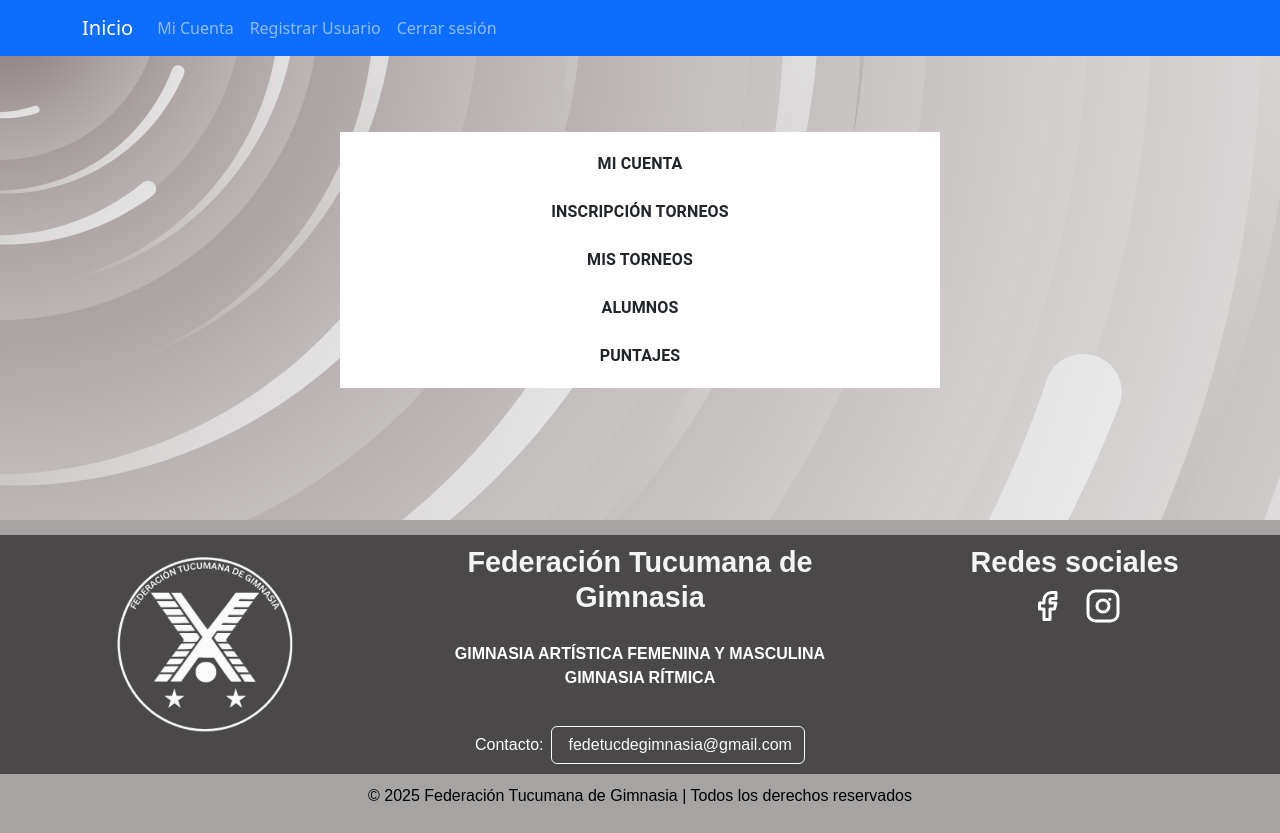
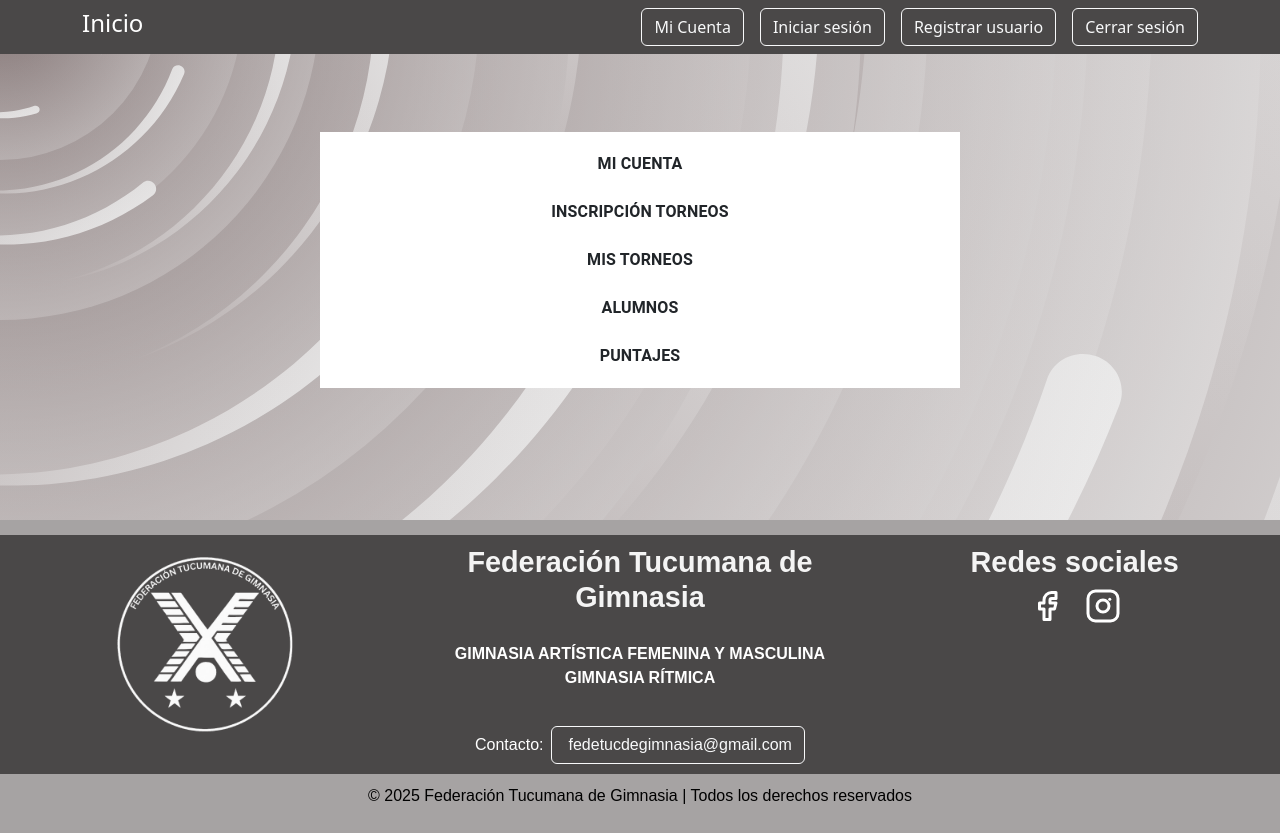
Before and after one commit to facundoCuezzo/torneosGym, a React (Vite) app: page /homePage in a window 1280 px wide. Built offline with nearby package versions, Linux system fonts and the light colour scheme.

Commit message:
termino navbar y modifico tamaño de cards en homepage y logo en register

```diff
--- a/src/components/NavBar.tsx
+++ b/src/components/NavBar.tsx
@@ -1,21 +1,40 @@
-import { Navbar, Container, Nav } from 'react-bootstrap';
+import { Navbar, Container, Nav } from "react-bootstrap";
+import { NavLink } from "react-router-dom";
 
 function NavbarComp() {
   return (
-    <>
-      <Navbar bg="primary" data-bs-theme="dark" fixed="top">
-        <Container>
-          <Navbar.Brand href="/HomePage">Inicio</Navbar.Brand>
-          <Nav className="me-auto">
-            <Nav.Link href="/mi-cuenta">Mi Cuenta</Nav.Link>
-            <Nav.Link href="/register">Registrar Usuario</Nav.Link>
-            <Nav.Link href="/">Cerrar sesión</Nav.Link>
-          </Nav>
-        </Container>
-      </Navbar>
-
-
-    </>
+    <Navbar className="navColor" data-bs-theme="dark" fixed="top">
+      <Container>
+        <Nav className="d-flex justify-content-between align-items-center gap-2 w-100">
+          <NavLink to="/HomePage" className={"text-white text-decoration-none"}>
+            <h4>Inicio</h4>
+          </NavLink>
+          <div className="d-flex gap-3">
+            <NavLink
+              to="/mi-cuenta"
+              className={"text-decoration-none btn btn-outline-light"}
+            >
+              Mi Cuenta
+            </NavLink>
+            <NavLink
+              to="/"
+              className={"text-decoration-none btn btn-outline-light"}
+            >
+              Iniciar sesión
+            </NavLink>
+            <NavLink
+              to="/register"
+              className={"text-decoration-none btn btn-outline-light"}
+            >
+              Registrar usuario
+            </NavLink>
+            <NavLink to="*" className={"text-decoration-none btn btn-outline-light"}>
+              Cerrar sesión
+            </NavLink>
+          </div>
+        </Nav>
+      </Container>
+    </Navbar>
   );
 }
 
--- a/src/pages/HomePage.tsx
+++ b/src/pages/HomePage.tsx
@@ -14,7 +14,7 @@
 
   return (
     <div style={{ display: "flex", flexDirection: "column", alignItems: "center", justifyContent: "center", height: "65vh" }}>
-      <List sx={{ width: "50%", maxWidth: 600, bgcolor: "background.paper" }}>
+      <List sx={{ width: "50%", maxWidth: 800, bgcolor: "background.paper" }}>
         {opciones.map((opcion, index) => (
           <ListItemButton key={index} onClick={() => navigate(opcion.ruta)} sx={{ textAlign: "center" }}>
             <ListItemText primary={opcion.nombre} sx={{ textAlign: "center" }} primaryTypographyProps={{ fontWeight: "bold" }} />
--- a/src/pages/RegisterPage.tsx
+++ b/src/pages/RegisterPage.tsx
@@ -16,7 +16,7 @@
   return (
     <Container className="my-5 d-flex justify-content-center flex-column align-items-center">
       <div className="d-flex flex-column align-items-center justify-content-center">
-        <Image src="/logo_negro.png" alt="Logo de torneos" fluid />
+        <Image src="/logo_negro.png" alt="Logo de torneos" width={300}/>
         <h3>Administración de torneos - Federación Tucumana de Gimnasia</h3>
       </div>
       <div className="w-75">
--- a/src/styles/Footer.css
+++ b/src/styles/Footer.css
@@ -6,7 +6,7 @@
   font-family: Arial, sans-serif;
 }
 
-.footer .footer-content {
+.footer .footer-content, .navColor {
   background-color: rgb(74, 72, 72);
 }
 
```
